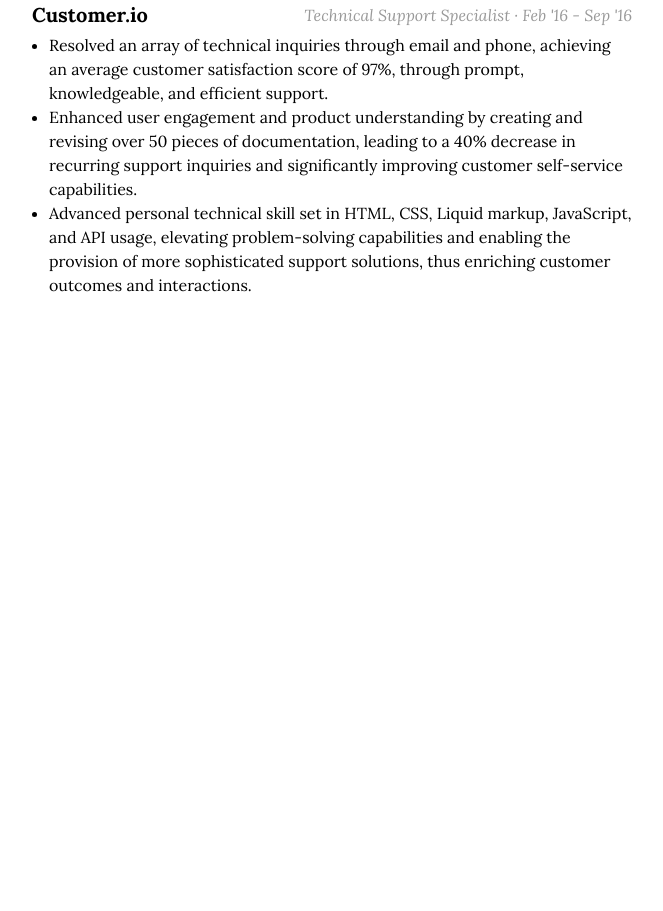
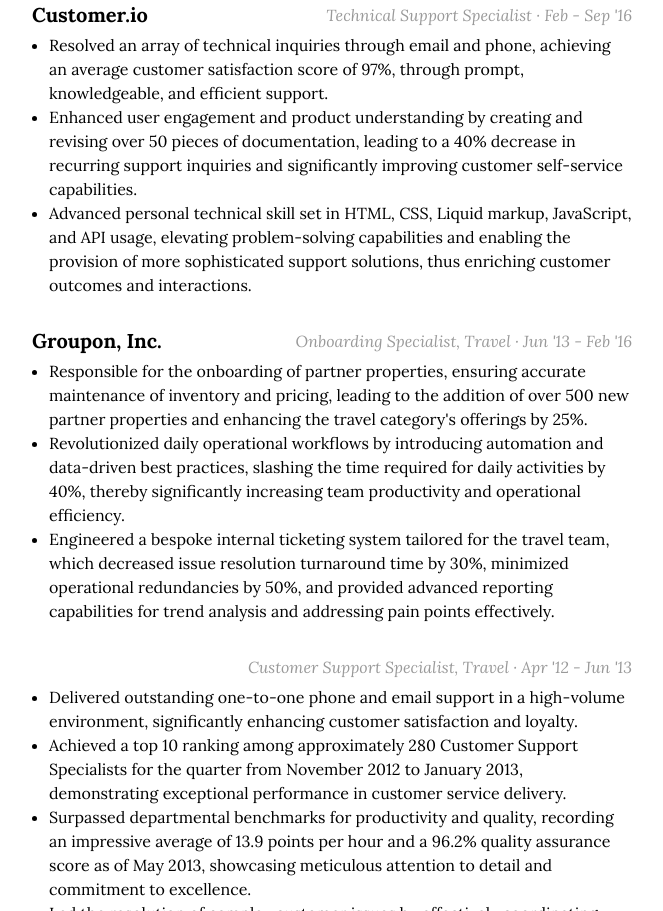
Before and after one commit to deandre/deandre.github.io, a plain HTML site: page index.html in a window 1280 px wide. Shown: the part 3023-3934 px from the top of the page, without its empty margins (408-1071 px from the left). Before the commit the page ends 3427 px from the top, so only its background shows below. Drawn offline with nearby package versions, Linux system fonts and the light colour scheme.

Commit message:
Add professional experience

```diff
--- a/index.html
+++ b/index.html
@@ -320,7 +320,7 @@
                     <h2>
                         MagicBell, Inc.
                         <span
-                            >Founding Support Engineer &middot; Apr '22 - Aug
+                            >Founding Support Engineer &middot; Apr - Aug
                             '22</span
                         >
                     </h2>
@@ -498,7 +498,7 @@
                     <h2>
                         Customer.io
                         <span
-                            >Technical Support Specialist &middot; Feb '16 - Sep
+                            >Technical Support Specialist &middot; Feb - Sep
                             '16</span
                         >
                     </h2>
@@ -522,6 +522,77 @@
                             problem-solving capabilities and enabling the
                             provision of more sophisticated support solutions,
                             thus enriching customer outcomes and interactions.
+                        </li>
+                    </ul>
+
+                    <!-- Groupon -->
+
+                    <h2>
+                        Groupon, Inc.
+                        <span
+                            >Onboarding Specialist, Travel &middot; Jun '13 -
+                            Feb '16</span
+                        >
+                    </h2>
+                    <ul>
+                        <li>
+                            Responsible for the onboarding of partner
+                            properties, ensuring accurate maintenance of
+                            inventory and pricing, leading to the addition of
+                            over 500 new partner properties and enhancing the
+                            travel category's offerings by 25%.
+                        </li>
+                        <li>
+                            Revolutionized daily operational workflows by
+                            introducing automation and data-driven best
+                            practices, slashing the time required for daily
+                            activities by 40%, thereby significantly increasing
+                            team productivity and operational efficiency.
+                        </li>
+                        <li>
+                            Engineered a bespoke internal ticketing system
+                            tailored for the travel team, which decreased issue
+                            resolution turnaround time by 30%, minimized
+                            operational redundancies by 50%, and provided
+                            advanced reporting capabilities for trend analysis
+                            and addressing pain points effectively.
+                        </li>
+                    </ul>
+
+                    <h2>
+                        &nbsp;
+                        <span
+                            >Customer Support Specialist, Travel &middot; Apr
+                            '12 - Jun '13</span
+                        >
+                    </h2>
+                    <ul>
+                        <li>
+                            Delivered outstanding one-to-one phone and email
+                            support in a high-volume environment, significantly
+                            enhancing customer satisfaction and loyalty.
+                        </li>
+                        <li>
+                            Achieved a top 10 ranking among approximately 280
+                            Customer Support Specialists for the quarter from
+                            November 2012 to January 2013, demonstrating
+                            exceptional performance in customer service
+                            delivery.
+                        </li>
+                        <li>
+                            Surpassed departmental benchmarks for productivity
+                            and quality, recording an impressive average of 13.9
+                            points per hour and a 96.2% quality assurance score
+                            as of May 2013, showcasing meticulous attention to
+                            detail and commitment to excellence.
+                        </li>
+                        <li>
+                            Led the resolution of complex customer issues by
+                            effectively coordinating with risk management,
+                            account management, sales, and editorial teams,
+                            ensuring timely solutions that upheld Groupon's
+                            brand integrity and resulted in superior customer
+                            experiences.
                         </li>
                     </ul>
                 </dd>
```
